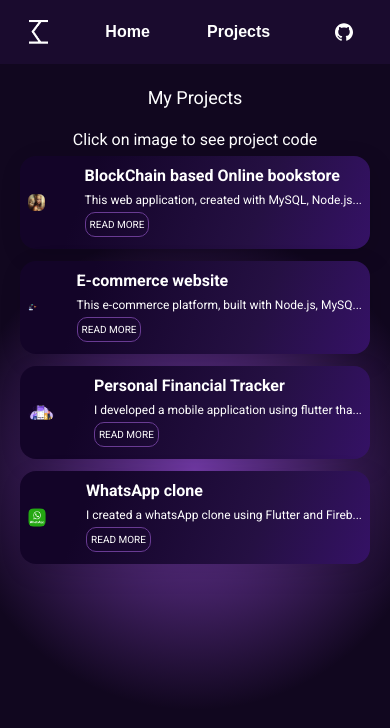
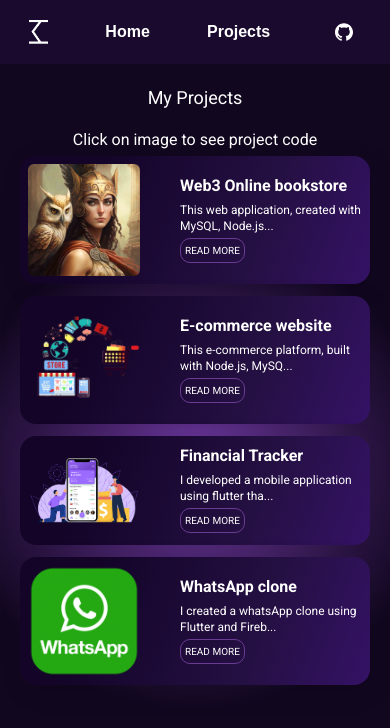
Before and after one commit to PatrickOjiambo/PatrickOjiambo.github.io, a React (Vite) app: page /projects in a window 390 px wide. Shown: the top 728 px of the page. Built offline with nearby package versions, Linux system fonts and the light colour scheme.

Commit message:
fix: Fixed responsiveness for mobile phones

```diff
--- a/src/Projects/MyProjects.js
+++ b/src/Projects/MyProjects.js
@@ -1,7 +1,7 @@
 const myProjects = [
   {
     key: 1,
-    title: 'BlockChain based Online bookstore',
+    title: 'Web3 Online bookstore',
     link: "https://athena-five.vercel.app/",
     image: "../images/athena.jpg",
     description:
@@ -18,7 +18,7 @@
   },
   {
     key: 3,
-    title: 'Personal Financial Tracker',
+    title: 'Financial Tracker',
     image:"../images/finance.svg",
     link: "https://github.com/PatrickOjiambo/Personal-financial-tracker",
     description:
--- a/src/Projects/ProjectCard.jsx
+++ b/src/Projects/ProjectCard.jsx
@@ -7,18 +7,18 @@
     setIsFullTextVisible(!isFullTextVisible);
   };
 
-  const divStyle = isFullTextVisible ? " font-roboto max-w-[570px] w-auto max-w-screen h-auto text-white bg-CardBackGround rounded-2xl shadow-CardBoxShadow flex justify-around items-center p-2 md:pl-4 md:pr-[6rem]" : "max-w-[570px] font-roboto p-2 w-auto h-42 md:h-[192px] text-white bg-CardBackGround rounded-2xl shadow-CardBoxShadow flex justify-around items-center pl-2 md:pl-4 pr-2 md:pr-[6rem]";
+  const divStyle = isFullTextVisible ? " font-roboto max-w-[570px] w-[350px] md:w-auto max-w-screen h-auto text-white bg-CardBackGround rounded-2xl shadow-CardBoxShadow flex justify-around items-center p-2 md:pl-4 md:pr-[6rem]" : "max-w-[570px] font-roboto p-2 w-auto h-42 md:h-[192px] text-white bg-CardBackGround rounded-2xl shadow-CardBoxShadow flex justify-around items-center pl-2 md:pl-4 pr-2 md:pr-[6rem]";
 
   return (
     <div className={divStyle}>
-      <a href={props.link} target="_blank" className='hover:w-52'> <img src={props.image} className="md:w-48 w-40 rounded-md" /></a>
+      <a href={props.link} target="_blank" className='hover:w-52'> <img src={props.image} className="md:w-48 max-w-28  rounded-md" /></a>
 
       <div className="flex flex-col gap-1 justify-center items-start ml-10">
         <p className="font-roboto text-nowrap  md:text-2xl font-semibold">{props.title}</p>
         {isFullTextVisible ? (
-          <p className="font-roboto text-xs text-nowrap">{props.description}</p>
+          <p className="font-roboto text-xs">{props.description}</p>
         ) : (
-          <p className="font-roboto text-xs text-nowrap">{props.description.substring(0, 50)}...</p>
+          <p className="font-roboto text-xs ">{props.description.substring(0, 50)}...</p>
         )}
         <button onClick={handleLearnMoreClick} className="border-ButtonColor hover:h-7 border-solid font-roboto border-[1px] rounded-[10px] box-border p-1 mb-1 md:w-24 text-center text-[10px]">{isFullTextVisible ? "READ LESS": "READ MORE"}</button>
       </div>
```
